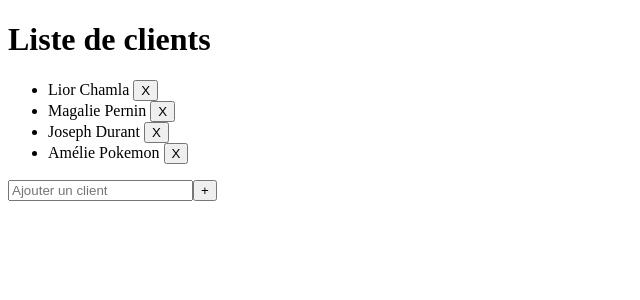
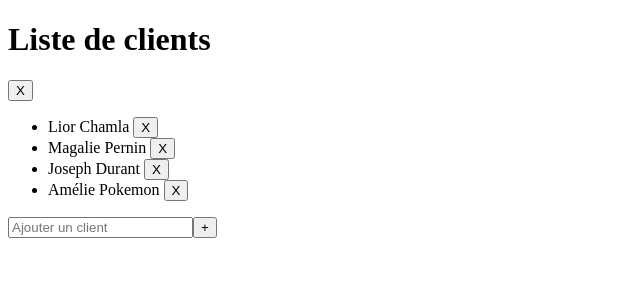
Before and after one commit to vihong/liorChamlaFunctional, a React (Create React App) app: page / in a window 1280 px wide. Shown: the top 300 px of the page, without its empty margins (0-640 px from the left). Built offline with nearby package versions, Linux system fonts and the light colour scheme.

Commit message:
5- Ajouter des comportements (events handler) Ici avec un exemple simple, on voit comment ajouter un comportement à un composant React puis comment on l'intègre à l'affiche pour le rendre disponible à l'utilisateur

```diff
--- a/src/App.js
+++ b/src/App.js
@@ -13,11 +13,15 @@ function App() {
   ]);
 
   // comportements (behaviour)
+  const handleClick = () => {
+    alert("Bonjour");
+  };
 
   // affichage (render)
   return (
     <div>
       <h1>{title}</h1>
+      <button onClick={handleClick}>X</button>
       <ul>
         {clients.map((client) => (
           <li>
@@ -43,4 +47,5 @@ export default App;
  *  • refacto "title" (interpolation JSX)
  *  • refacto "liste de client" (const + map)
  * 4) ajouter le state
+ * 5) ajouter des comportements (events handler)
  */
```
